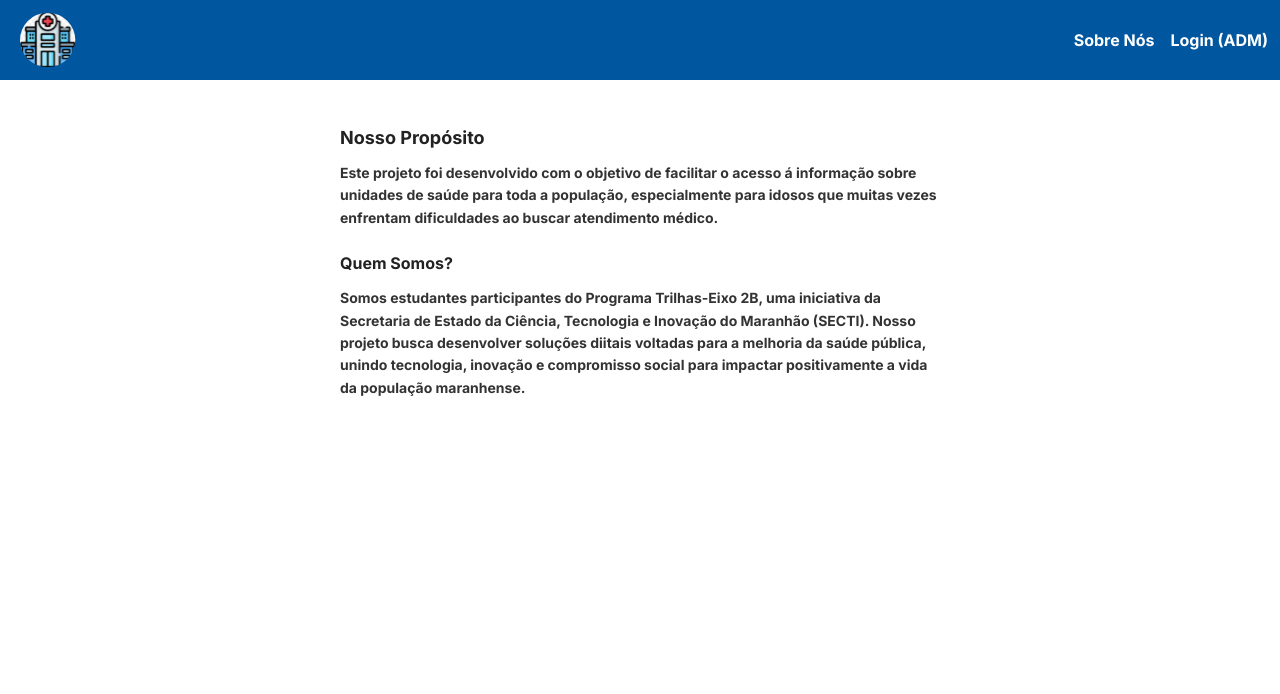
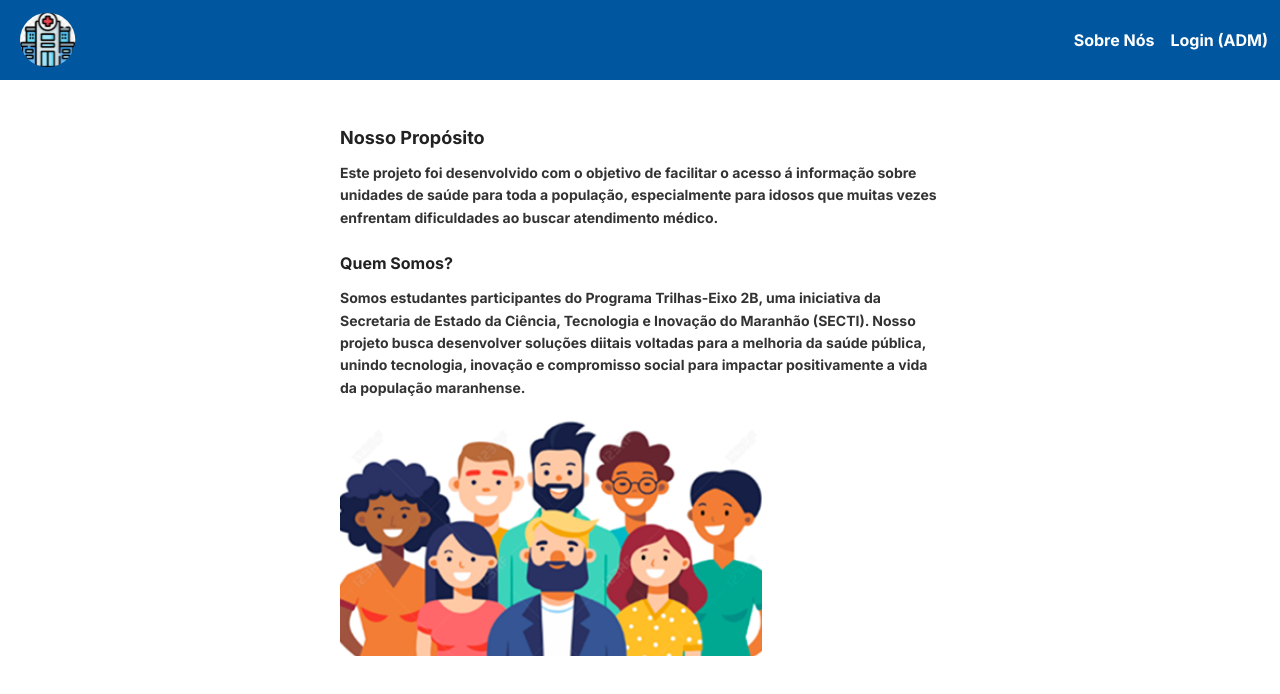
Before and after one commit to KeltonPG/Desafio-saude, a React (Vite) app: page /sobre in a window 1280 px wide. Shown: the top 694 px of the page. Built offline with nearby package versions, Linux system fonts and the light colour scheme.

Commit message:
Atualização da tela sobre nos

```diff
--- a/src/pages/TelaSobreNos/TelaSobreNos.scss
+++ b/src/pages/TelaSobreNos/TelaSobreNos.scss
@@ -53,3 +53,10 @@ p {
     margin-bottom: 12px;
 }
 }
+
+.img__quem__somos {
+    width: 422px;
+    height: 245px;
+    object-fit: cover;
+    border-radius: 0;
+}
--- a/src/pages/TelaSobreNos/index.tsx
+++ b/src/pages/TelaSobreNos/index.tsx
@@ -31,6 +31,8 @@ export default function TelaSobreNos() {
                         tecnologia, inovação e compromisso social para impactar positivamente
                         a vida da população maranhense.
                     </p>
+                    <img className='img__quem__somos' src="../src/assets/quem__somos.png"
+                        alt='grupo de pessoas' />
                 </section>
             </main>
         </div>
```
